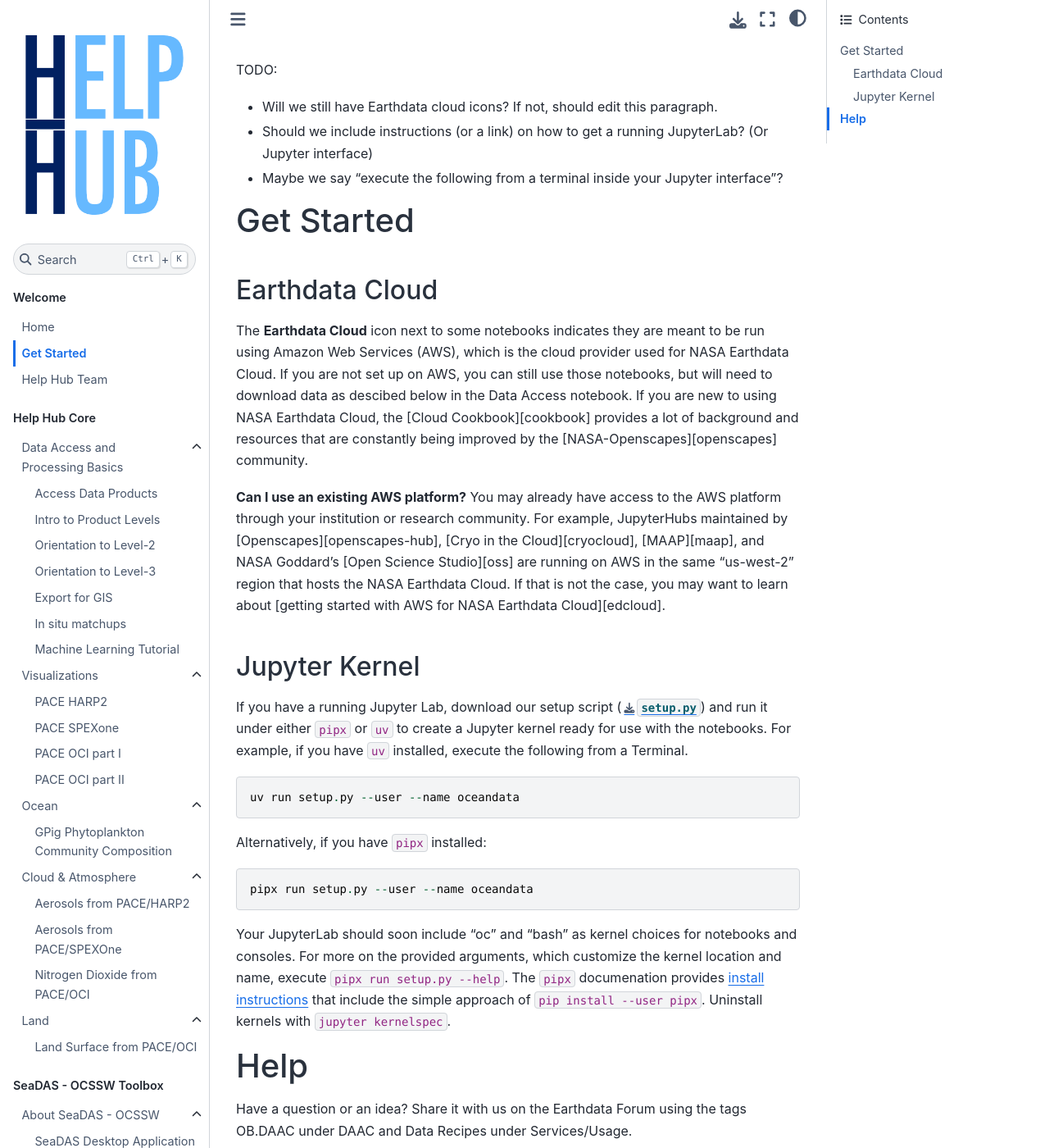
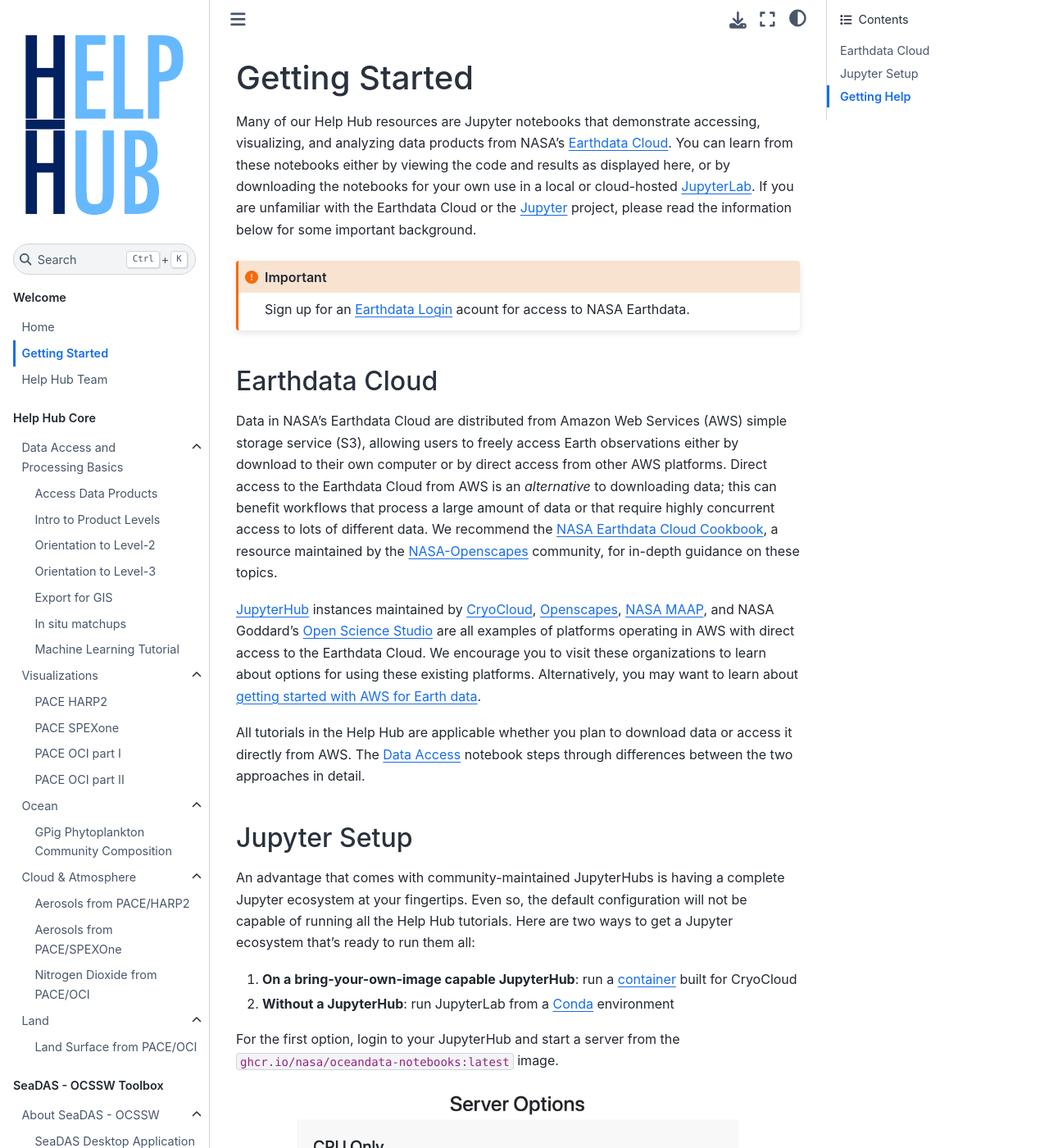
Before and after one commit to nasa/oceandata-notebooks, a Jupyter Book: the page built from docs/getting-started.md, in a window 1280 px wide and 1400 px high. Shown: the whole window at 82% size. Built offline with Jupyter Book 1.0.4 settings and Sphinx 7.4.7 and the Sphinx Book theme 1.1.4, drawn with Linux system fonts in a browser that asks for light colours; some of the changed text lies outside the part shown.

````diff
--- a/docs/getting-started.md
+++ b/docs/getting-started.md
@@ -1,51 +1,79 @@
----
-jupyter:
-  jupytext:
-    cell_metadata_filter: all,-trusted
-    notebook_metadata_filter: -all,kernelspec,jupytext
-    text_representation:
-      extension: .md
-      format_name: markdown
-      format_version: '1.3'
-      jupytext_version: 1.18.1
-  kernelspec:
-    display_name: Python 3 (ipykernel)
-    language: python
-    name: python3
----
+# Getting Started
 
-TODO:
-- Will we still have Earthdata cloud icons? If not, should edit this paragraph.
-- Should we include instructions (or a link) on how to get a running JupyterLab? (Or Jupyter interface)
-- Maybe we say “execute the following from a terminal inside your Jupyter interface”?
+Many of our Help Hub resources are Jupyter notebooks that demonstrate accessing, visualizing,
+and analyzing data products from NASA's {term}`Earthdata Cloud`.
+You can learn from these notebooks either by viewing the code and results as displayed here,
+or by downloading the notebooks for your own use in a local or cloud-hosted {term}`JupyterLab`.
+If you are unfamiliar with the Earthdata Cloud or the {term}`Jupyter` project,
+please read the information below for some important background.
 
-
-# Get Started
+:::{important}
+Sign up for an [Earthdata Login][edl] acount for access to NASA Earthdata.
+:::
 
 ## Earthdata Cloud
 
-The **Earthdata Cloud** icon next to some notebooks indicates they are meant to be run using Amazon Web Services (AWS), which is the cloud provider used for NASA Earthdata Cloud. If you are not set up on AWS, you can still use those notebooks, but will need to download data as descibed below in the Data Access notebook. If you are new to using NASA Earthdata Cloud, the [Cloud Cookbook][cookbook] provides a lot of background and resources that are constantly being improved by the [NASA-Openscapes][openscapes] community.
+Data in NASA's Earthdata Cloud are distributed from Amazon Web Services (AWS) simple storage service (S3),
+allowing users to freely access Earth observations either by download to their own computer or by direct access from other AWS platforms.
+Direct access to the Earthdata Cloud from AWS is an *alternative* to downloading data;
+this can benefit workflows that process a large amount of data or that require highly concurrent access to lots of different data.
+We recommend the [NASA Earthdata Cloud Cookbook][cookbook], a resource maintained by the [NASA-Openscapes][nasa-openscapes] community,
+for in-depth guidance on these topics.
 
-**Can I use an existing AWS platform?** You may already have access to the AWS platform through your institution or research community. For example, JupyterHubs maintained by [Openscapes][openscapes-hub], [Cryo in the Cloud][cryocloud], [MAAP][maap], and NASA Goddard's [Open Science Studio][oss] are running on AWS in the same "us-west-2" region that hosts the NASA Earthdata Cloud. If that is not the case, you may want to learn about [getting started with AWS for NASA Earthdata Cloud][edcloud].
+{term}`JupyterHub` instances maintained by {term}`CryoCloud`, [Openscapes][openscapes-hub], [NASA MAAP][maap],
+and NASA Goddard's [Open Science Studio][oss] are all examples of platforms operating in AWS with direct access to the Earthdata Cloud.
+We encourage you to visit these organizations to learn about options for using these existing platforms.
+Alternatively, you may want to learn about [getting started with AWS for Earth data][edcloud].
 
-## Jupyter Kernel
+All tutorials in the Help Hub are applicable whether you plan to download data or access it directly from AWS.
+The [Data Access](notebooks/oci/oci_data_access) notebook steps through differences between the two approaches in detail.
 
-If you have a running Jupyter Lab, download our setup script ({download}`setup.py`) and
-run it under either `pipx` or `uv` to create a Jupyter kernel ready for use with the notebooks. For
-example, if you have `uv` installed, execute the following from a Terminal.
+## Jupyter Setup
+
+An advantage that comes with community-maintained JupyterHubs is having a complete Jupyter ecosystem at your fingertips.
+Even so, the default configuration will not be capable of running all the Help Hub tutorials.
+Here are two ways to get a Jupyter ecosystem that's ready to run them all:
+  1. **On a bring-your-own-image capable JupyterHub**: run a {term}`container` built for CryoCloud
+  1. **Without a JupyterHub**: run JupyterLab from a {term}`Conda` environment
+
+For the first option, login to your JupyterHub and start a server from the `ghcr.io/nasa/oceandata-notebooks:latest` image.
+
+```{image} images/custom-image.png
+:alt: Start a server with the image
+:width: 80%
+:align: center
 ```
-uv run setup.py --user --name oceandata
+
+For the second option, download our {download}`conda-lock.yml <../container/conda-lock.yml>` configuration file,
+which specifies exact versions of packages on {term}`Conda-Forge` and {term}`PyPI` that must be installed.
+You need {term}`Mamba` availble to create an environment from this configuration file;
+you can use either the `mamba` command that comes with {term}`Conda` (recommended) or the [Micromamba][micromamba] distribution.
+With that file in a download folder (denoted by `<DIR>`) and a name you've chosen (denoted by `<NAME>`) for a new environment, run in a Terminal:
+
+```shell
+mamba create --name <NAME> --file <DIR>/conda-lock.yml --category notebooks jupyter
 ```
-Alternatively, if you have `pipx` installed:
+
+If you are familiar with creating additional ipython kernels for an existing Jupyter server, you can leave off `jupyter` above and do that instead.
+Otherwise, start JupyterLab from within the new environment as follows, and try out any Help Hub notebooks you care to download.
+
+```shell
+mamba run --name <NAME> jupyter lab
 ```
-pipx run setup.py --user --name oceandata
-```
-Your JupyterLab should soon include "oc" and "bash" as kernel choices for notebooks and
-consoles. For more on the provided arguments, which customize the kernel location and name,
-execute `pipx run setup.py --help`. The `pipx` documenation provides
-[install instructions](https://pipx.pypa.io/stable/installation/) that include the
-simple approach of `pip install --user pipx`. Uninstall kernels with `jupyter kernelspec`.
 
-# Help
+## Getting Help
 
-Have a question or an idea? Share it with us on the Earthdata Forum using the tags OB.DAAC under DAAC and Data Recipes under Services/Usage.
+Have a question or an idea? Share it with us on the [Earthdata Forum using tags][forum] OBDAAC (under DAAC) and Data Recipes (under Services/Usage).
+
+[cookbook]: https://nasa-openscapes.github.io/earthdata-cloud-cookbook/
+[cryocloud]: https://hub.cryointhecloud.com/
+[edcloud]: https://www.earthdata.nasa.gov/learn/webinars-and-tutorials/cloud-primer-amazon-web-services
+[edl]: https://urs.earthdata.nasa.gov/
+[forum]: https://forum.earthdata.nasa.gov/viewforum.php?f=7&&DAAC=86&ServicesUsage=16&tagMatch=all
+[image]: https://github.com/nasa/oceandata-notebooks/pkgs/container/oceandata-notebooks
+[maap]: https://scimaap.net/
+[micromamba]: https://mamba.readthedocs.io/en/latest/installation/micromamba-installation.html
+[nasa-openscapes]: https://nasa-openscapes.github.io/
+[openscapes-hub]: https://openscapes.cloud/
+[oss]: https://smce.nasa.gov/overview/
+[tutorials]: https://oceancolor.gsfc.nasa.gov/resources/docs/tutorials/
--- a/docs/setup.py
+++ /dev/null
@@ -1,342 +0,0 @@
-# /// script
-# requires-python = ">=3.11"
-# dependencies = [
-#     "affine==2.4.0",
-#     "aiobotocore==2.22.0",
-#     "aiohappyeyeballs==2.6.1",
-#     "aiohttp==3.11.18",
-#     "aioitertools==0.12.0",
-#     "aiosignal==1.3.2",
-#     "appnope==0.1.4",
-#     "asttokens==3.0.0",
-#     "attrs==25.1.0",
-#     "bash-kernel==0.10.0",
-#     "bleach==6.2.0",
-#     "bokeh==3.8.0",
-#     "botocore==1.37.3",
-#     "bounded-pool-executor==0.0.3",
-#     "cartopy==0.24.1",
-#     "certifi==2024.12.14",
-#     "cf-xarray==0.10.5",
-#     "cftime==1.6.4.post1",
-#     "charset-normalizer==3.4.1",
-#     "click==8.2.1",
-#     "click-plugins==1.1.1",
-#     "cligj==0.7.2",
-#     "cloudpickle==3.1.1",
-#     "cmocean==4.0.3",
-#     "colorcet==3.1.0",
-#     "comm==0.2.2",
-#     "contourpy==1.3.3",
-#     "cycler==0.12.1",
-#     "dask==2025.9.1",
-#     "datashader==0.18.1",
-#     "debugpy==1.8.12",
-#     "decorator==5.1.1",
-#     "distributed==2025.9.1",
-#     "earthaccess==0.14.0",
-#     "executing==2.1.0",
-#     "filelock==3.18.0",
-#     "fonttools==4.58.0",
-#     "frozenlist==1.6.0",
-#     "fsspec==2025.9.0",
-#     "h5netcdf==1.6.1",
-#     "h5py==3.13.0",
-#     "holoviews==1.20.2",
-#     "hvplot==0.11.3",
-#     "idna==3.10",
-#     "importlib-resources==6.5.2",
-#     "ipykernel==6.29.5",
-#     "ipython==8.32.0",
-#     "ipywidgets==8.1.5",
-#     "jedi==0.19.2",
-#     "jinja2==3.1.5",
-#     "jmespath==1.0.1",
-#     "jupyter-client==8.6.3",
-#     "jupyter-core==5.7.2",
-#     "jupyterlab-widgets==3.0.13",
-#     "kiwisolver==1.4.8",
-#     "linkify-it-py==2.0.3",
-#     "llvmlite==0.44.0",
-#     "locket==1.0.0",
-#     "markdown==3.8",
-#     "markdown-it-py==3.0.0",
-#     "markupsafe==3.0.2",
-#     "matplotlib==3.10.3",
-#     "matplotlib-inline==0.1.7",
-#     "mdit-py-plugins==0.4.2",
-#     "mdurl==0.1.2",
-#     "mpmath==1.3.0",
-#     "msgpack==1.1.1",
-#     "multidict==6.4.3",
-#     "multimethod==2.0",
-#     "multipledispatch==1.0.0",
-#     "nest-asyncio==1.6.0",
-#     "netcdf4==1.7.2",
-#     "networkx==3.4.2",
-#     "numba==0.61.2",
-#     "numpy==2.2.6",
-#     "packaging==24.2",
-#     "pandas==2.3.2",
-#     "panel==1.8.1",
-#     "param==2.2.0",
-#     "parso==0.8.4",
-#     "partd==1.4.2",
-#     "pexpect==4.9.0",
-#     "pillow==11.3.0",
-#     "platformdirs==4.3.6",
-#     "pqdm==0.2.0",
-#     "prompt-toolkit==3.0.50",
-#     "psutil==5.9.8",
-#     "ptyprocess==0.7.0",
-#     "pure-eval==0.2.3",
-#     "pvlib==0.12.0",
-#     "pyct==0.5.0",
-#     "pygments==2.19.1",
-#     "pyparsing==3.2.3",
-#     "pyproj==3.7.1",
-#     "pyshp==2.3.1",
-#     "python-cmr==0.13.0",
-#     "python-dateutil==2.9.0.post0",
-#     "pytz==2025.1",
-#     "pyviz-comms==3.0.4",
-#     "pyyaml==6.0.2",
-#     "pyzmq==26.2.1",
-#     "rasterio==1.4.3",
-#     "requests==2.32.3",
-#     "s3fs==2025.9.0",
-#     "scipy==1.15.3",
-#     "seaborn==0.13.2",
-#     "setuptools==75.8.0",
-#     "shapely==2.1.0",
-#     "six==1.17.0",
-#     "sortedcontainers==2.4.0",
-#     "stack-data==0.6.3",
-#     "sympy==1.14.0",
-#     "tblib==3.1.0",
-#     "tinynetrc==1.3.1",
-#     "toolz==1.0.0",
-#     "torch==2.7.1+cu128",
-#     "tornado==6.4.2",
-#     "tqdm==4.67.1",
-#     "traitlets==5.14.3",
-#     "typing-extensions==4.12.2",
-#     "tzdata==2025.2",
-#     "uc-micro-py==1.0.3",
-#     "urllib3==2.3.0",
-#     "wcwidth==0.2.13",
-#     "webencodings==0.5.1",
-#     "widgetsnbextension==4.0.13",
-#     "wrapt==1.17.2",
-#     "xarray==2025.9.0",
-#     "xyzservices==2025.4.0",
-#     "yarl==1.20.0",
-#     "zict==3.0.0",
-#     "importlib-metadata==8.6.1",
-#     "nvidia-cublas-cu12==12.8.3.14",
-#     "nvidia-cuda-cupti-cu12==12.8.57",
-#     "nvidia-cuda-nvrtc-cu12==12.8.61",
-#     "nvidia-cuda-runtime-cu12==12.8.57",
-#     "nvidia-cudnn-cu12==9.7.1.26",
-#     "nvidia-cufft-cu12==11.3.3.41",
-#     "nvidia-cufile-cu12==1.13.0.11",
-#     "nvidia-curand-cu12==10.3.9.55",
-#     "nvidia-cusolver-cu12==11.7.2.55",
-#     "nvidia-cusparse-cu12==12.5.7.53",
-#     "nvidia-cusparselt-cu12==0.6.3",
-#     "nvidia-nccl-cu12==2.26.2",
-#     "nvidia-nvjitlink-cu12==12.8.61",
-#     "nvidia-nvtx-cu12==12.8.55",
-#     "rioxarray==0.19.0",
-#     "triton==3.3.1",
-#     "zipp==3.21.0",
-#     "accessible-pygments==0.0.5",
-#     "alabaster==0.7.16",
-#     "appnope==0.1.4 ; sys_platform == 'darwin'",
-#     "async-timeout==5.0.1 ; python_full_version < '3.11'",
-#     "babel==2.17.0",
-#     "beautifulsoup4==4.13.3",
-#     "cffi==1.17.1 ; implementation_name == 'pypy'",
-#     "cfgv==3.4.0",
-#     "colorama==0.4.6 ; sys_platform == 'win32'",
-#     "distlib==0.3.9",
-#     "docutils==0.21.2",
-#     "exceptiongroup==1.2.2 ; python_full_version < '3.11'",
-#     "fastjsonschema==2.21.1",
-#     "filetype==1.2.0",
-#     "greenlet==3.1.1 ; (python_full_version < '3.14' and platform_machine == 'AMD64') or (python_full_version < '3.14' and platform_machine == 'WIN32') or (python_full_version < '3.14' and platform_machine == 'aarch64') or (python_full_version < '3.14' and platform_machine == 'amd64') or (python_full_version < '3.14' and platform_machine == 'ppc64le') or (python_full_version < '3.14' and platform_machine == 'win32') or (python_full_version < '3.14' and platform_machine == 'x86_64')",
-#     "identify==2.6.10",
-#     "imagesize==1.4.1",
-#     "jsonschema==4.23.0",
-#     "jsonschema-specifications==2024.10.1",
-#     "jupyter-book==1.0.4.post1",
-#     "jupyter-cache==1.0.1",
-#     "jupytext==1.17.2",
-#     "latexcodec==3.0.0",
-#     "myst-nb==1.2.0",
-#     "myst-parser==3.0.1",
-#     "narwhals==2.5.0",
-#     "nbclient==0.10.2",
-#     "nbformat==5.10.4",
-#     "nodeenv==1.9.1",
-#     "nvidia-cublas-cu12==12.8.3.14 ; platform_machine == 'x86_64' and sys_platform == 'linux'",
-#     "nvidia-cuda-cupti-cu12==12.8.57 ; platform_machine == 'x86_64' and sys_platform == 'linux'",
-#     "nvidia-cuda-nvrtc-cu12==12.8.61 ; platform_machine == 'x86_64' and sys_platform == 'linux'",
-#     "nvidia-cuda-runtime-cu12==12.8.57 ; platform_machine == 'x86_64' and sys_platform == 'linux'",
-#     "nvidia-cudnn-cu12==9.7.1.26 ; platform_machine == 'x86_64' and sys_platform == 'linux'",
-#     "nvidia-cufft-cu12==11.3.3.41 ; platform_machine == 'x86_64' and sys_platform == 'linux'",
-#     "nvidia-cufile-cu12==1.13.0.11 ; platform_machine == 'x86_64' and sys_platform == 'linux'",
-#     "nvidia-curand-cu12==10.3.9.55 ; platform_machine == 'x86_64' and sys_platform == 'linux'",
-#     "nvidia-cusolver-cu12==11.7.2.55 ; platform_machine == 'x86_64' and sys_platform == 'linux'",
-#     "nvidia-cusparse-cu12==12.5.7.53 ; platform_machine == 'x86_64' and sys_platform == 'linux'",
-#     "nvidia-cusparselt-cu12==0.6.3 ; platform_machine == 'x86_64' and sys_platform == 'linux'",
-#     "nvidia-nccl-cu12==2.26.2 ; platform_machine == 'x86_64' and sys_platform == 'linux'",
-#     "nvidia-nvjitlink-cu12==12.8.61 ; platform_machine == 'x86_64' and sys_platform == 'linux'",
-#     "nvidia-nvtx-cu12==12.8.55 ; platform_machine == 'x86_64' and sys_platform == 'linux'",
-#     "pre-commit==4.2.0",
-#     "propcache==0.3.1",
-#     "pybtex==0.24.0",
-#     "pybtex-docutils==1.0.3",
-#     "pycparser==2.22 ; implementation_name == 'pypy'",
-#     "pydata-sphinx-theme==0.15.4",
-#     "pywin32==310 ; platform_python_implementation != 'PyPy' and sys_platform == 'win32'",
-#     "referencing==0.36.2",
-#     "rpds-py==0.22.3",
-#     "ruff==0.11.9",
-#     "snowballstemmer==3.0.1",
-#     "soupsieve==2.5",
-#     "sphinx==7.4.7",
-#     "sphinx-book-theme==1.1.4",
-#     "sphinx-comments==0.0.3",
-#     "sphinx-copybutton==0.5.2",
-#     "sphinx-design==0.6.1",
-#     "sphinx-external-toc==1.0.1",
-#     "sphinx-jupyterbook-latex==1.0.0",
-#     "sphinx-multitoc-numbering==0.1.3",
-#     "sphinx-thebe==0.3.1",
-#     "sphinx-togglebutton==0.3.2",
-#     "sphinxcontrib-applehelp==2.0.0",
-#     "sphinxcontrib-bibtex==2.6.3",
-#     "sphinxcontrib-devhelp==2.0.0",
-#     "sphinxcontrib-htmlhelp==2.1.0",
-#     "sphinxcontrib-jsmath==1.0.1",
-#     "sphinxcontrib-qthelp==2.0.0",
-#     "sphinxcontrib-serializinghtml==2.0.0",
-#     "sqlalchemy==2.0.38",
-#     "tabulate==0.9.0",
-#     "tomli==2.2.1 ; python_full_version < '3.11'",
-#     "torch==2.7.1 ; sys_platform == 'darwin'",
-#     "torch==2.7.1+cpu ; sys_platform != 'darwin' and sys_platform != 'linux'",
-#     "torch==2.7.1+cu128 ; sys_platform == 'linux'",
-#     "triton==3.3.1 ; sys_platform == 'linux'",
-#     "virtualenv==20.31.2",
-#     "wheel==0.45.1",
-#     "torch==2.7.1+cpu ; sys_platform != 'darwin'",
-#     "astropy==7.1.0",
-#     "astropy-iers-data==0.2025.7.28.0.41.50",
-#     "pyerfa==2.0.1.5",
-#     "torch==2.7.1 ; (python_full_version >= '3.14' and platform_machine == 'AMD64' and sys_platform == 'darwin') or (python_full_version >= '3.14' and platform_machine == 'WIN32' and sys_platform == 'darwin') or (python_full_version >= '3.14' and platform_machine == 'aarch64' and sys_platform == 'darwin') or (python_full_version >= '3.14' and platform_machine == 'amd64' and sys_platform == 'darwin') or (python_full_version >= '3.14' and platform_machine == 'ppc64le' and sys_platform == 'darwin') or (python_full_version >= '3.14' and platform_machine == 'win32' and sys_platform == 'darwin') or (python_full_version >= '3.14' and platform_machine == 'x86_64' and sys_platform == 'darwin') or (platform_machine != 'AMD64' and platform_machine != 'WIN32' and platform_machine != 'aarch64' and platform_machine != 'amd64' and platform_machine != 'ppc64le' and platform_machine != 'win32' and platform_machine != 'x86_64' and sys_platform == 'darwin')",
-#     "torch==2.7.1+cpu ; (python_full_version < '3.14' and platform_machine == 'AMD64') or (python_full_version < '3.14' and platform_machine == 'WIN32') or (python_full_version < '3.14' and platform_machine == 'aarch64') or (python_full_version < '3.14' and platform_machine == 'amd64') or (python_full_version < '3.14' and platform_machine == 'ppc64le') or (python_full_version < '3.14' and platform_machine == 'win32') or (python_full_version < '3.14' and platform_machine == 'x86_64') or sys_platform != 'darwin'",
-#     "gpig",
-#     "uv==0.7.3",
-#     "aiohttp-retry==2.9.1",
-#     "amqp==5.3.1",
-#     "annotated-types==0.7.0",
-#     "antlr4-python3-runtime==4.9.3",
-#     "appdirs==1.4.4",
-#     "asyncssh==2.21.0",
-#     "atpublic==6.0.1",
-#     "billiard==4.2.1",
-#     "boto3==1.37.3",
-#     "celery==5.5.3",
-#     "cffi==1.17.1",
-#     "click-didyoumean==0.3.1",
-#     "click-repl==0.3.0",
-#     "colorama==0.4.6",
-#     "configobj==5.0.9",
-#     "cryptography==44.0.0",
-#     "dictdiffer==0.9.0",
-#     "diskcache==5.6.3",
-#     "distro==1.9.0",
-#     "dpath==2.2.0",
-#     "dulwich==0.24.1",
-#     "dvc==3.63.0",
-#     "dvc-data==3.16.12",
-#     "dvc-http==2.32.0",
-#     "dvc-objects==5.1.1",
-#     "dvc-render==1.0.2",
-#     "dvc-s3==3.2.2",
-#     "dvc-studio-client==0.22.0",
-#     "dvc-task==0.40.2",
-#     "entrypoints==0.4",
-#     "flatten-dict==0.4.2",
-#     "flufl-lock==8.2.0",
-#     "funcy==2.0",
-#     "gitdb==4.0.12",
-#     "gitpython==3.1.44",
-#     "grandalf==0.8",
-#     "gto==1.8.0",
-#     "hydra-core==1.3.2",
-#     "iterative-telemetry==0.0.10",
-#     "kombu==5.5.4",
-#     "omegaconf==2.3.0",
-#     "orjson==3.10.18 ; implementation_name == 'cpython'",
-#     "pathspec==0.12.1",
-#     "pycparser==2.22",
-#     "pydantic==2.0.3",
-#     "pydantic-core==2.3.0",
-#     "pydot==4.0.1",
-#     "pygit2==1.18.2",
-#     "pygtrie==2.5.0",
-#     "pywin32==310 ; sys_platform == 'win32'",
-#     "rich==14.1.0",
-#     "ruamel-yaml==0.18.15",
-#     "ruamel-yaml-clib==0.2.12 ; python_full_version < '3.14' and platform_python_implementation == 'CPython'",
-#     "s3transfer==0.11.3",
-#     "scmrepo==3.5.2",
-#     "semver==3.0.4",
-#     "shellingham==1.5.4",
-#     "shortuuid==1.0.13",
-#     "shtab==1.7.2",
-#     "smmap==5.0.2",
-#     "sqltrie==0.11.2",
-#     "tomlkit==0.13.3",
-#     "typer==0.17.4",
-#     "vine==5.1.0",
-#     "voluptuous==0.15.2",
-#     "zc-lockfile==4.0",
-#     "importlib-metadata==8.6.1 ; python_full_version < '3.12'",
-#     "setuptools==75.8.0 ; python_full_version >= '3.12'",
-#     "zipp==3.21.0 ; python_full_version < '3.12'",
-#     "geoviews==1.14.0",
-# ]
-#
-# [tool.uv.sources]
-# gpig = { git = "https://github.com/max-danenhower/pace-rrs-inversions-pigments.git", rev = "8eee944c6996558c0c316c0d41099998cfced8ab" }
-# ///
-"""Install kernels for Jupyter.
-
-The script installs an IPython kernel and a bash kernel from whatever Python
-interpreter was invoked. Because dependencies are defined, a "tool" manager
-(e.g. `pipx` or `uv`) will install these dependencies in an isolated environment
-before running the script from that envrionment.
-"""
-from argparse import ArgumentParser
-
-import bash_kernel.install
-from ipykernel import kernelspec
-
-if __name__ == "__main__":
-    # install an ipython kernel
-    app = kernelspec.InstallIPythonKernelSpecApp()
-    app.initialize()
-    app.start()
-    argv = app.argv
-    # install a bash kernel, from a subset of the same arguments
-    parser = ArgumentParser()
-    parser.add_argument("--user", action="store_true")
-    parser.add_argument("--prefix", action="store_true")
-    parser.add_argument("--sys-prefix")
-    _, unknown = parser.parse_known_args(argv)
-    argv = [i for i in argv if i not in unknown]
-    bash_kernel.install.main(argv)
--- /dev/null
+++ b/environment-tools.yml
@@ -0,0 +1,5 @@
+channels:
+  - conda-forge
+dependencies:
+  - conda-lock
+category: tools
--- a/pyproject.toml
+++ b/pyproject.toml
@@ -26,7 +26,6 @@ notebooks = [
   "holoviews>=1.19.1",
   "hvplot>=0.9.2",
   "matplotlib>=3.8.4",
-  # "numba>=0.60.0", # TODO still needed?
   "pandas>=2.2.1",
   "pillow>=10.4.0",
   "pvlib>=0.11.1",
````
Also changed, not shown: CONTRIBUTING.md (+57 -41 lines), docs/index.md (+10 -23 lines), docs/notebooks/oci/ml_cloud_mask.md (+27 -23 lines), docs/reference/glossary.md (+15 -0 lines), docs/team.md (+1 -17 lines), docs/images/bing.jpg (renamed from docs/images/Bing.jpg), docs/images/custom-image.png (added), environment-container.yml (renamed from container-environment.yml), environment-jupyter.yml (renamed from jupyter-environment.yml), environment-notebooks.yml (renamed from notebooks-environment.yml), 1 other file.
